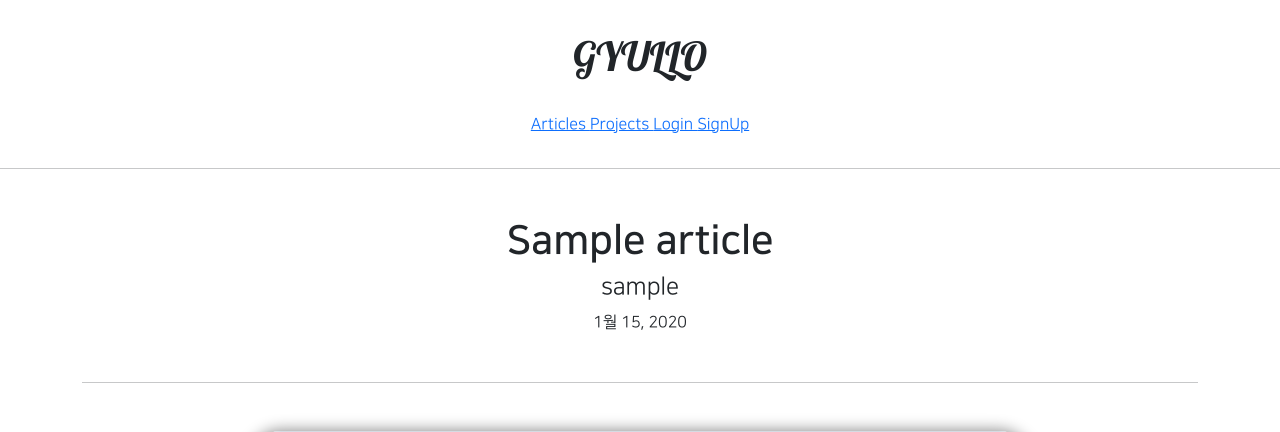
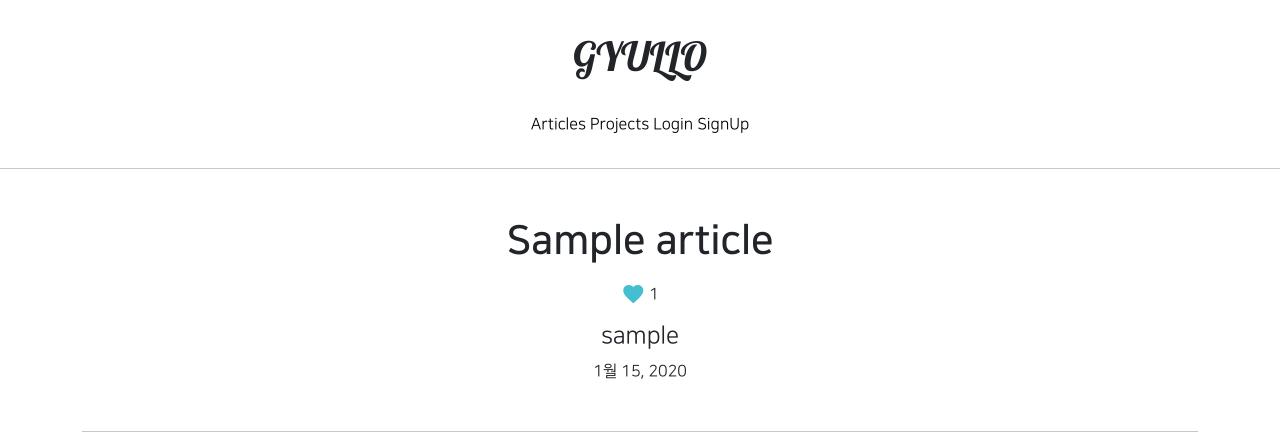
Before and after one commit to gyullo18/gis_1ban_2, a Django app: page /articles/detail/1 in a window 1280 px wide. Shown: the top 432 px of the page. Run offline with Django 3.2, Linux system fonts and the light colour scheme; tables that the repository leaves empty hold one stand-in row (values such as "Sample post"); grey boxes marked "Sample" are stand-in pictures; parts of the project's set-up code (start-up, migrations or seed data) failed here and were passed over; some libraries are stand-ins or nearby versions.

Commit message:
8/25 1ban project2 1

```diff
--- a/articleapp/templates/articleapp/detail.html
+++ b/articleapp/templates/articleapp/detail.html
@@ -8,6 +8,17 @@
             {#       제목/글쓴이/날짜        #}
                {#8/4제목 두껍게#}
             <h1 class="NNS_B">{{ target_article.title }}</h1>
+            {# 8/23 좋아요 추가 #}
+            <div class="my-3">
+                <a href="{% url 'likeapp:article_like' article_pk=target_article.pk %}"
+                    class="material-icons"
+                    style="vertical-align: middle; color: #44bed0">
+                     favorite
+                </a>
+                <span style="vertical-align: middle;">
+                {{ target_article.like }}
+                </span>
+            </div>
             <h4>{{ target_article.writer.profile.nickname }}</h4>
             <p>{{ target_article.created_at }}</p>
         </div>
--- a/likeapp/urls.py
+++ b/likeapp/urls.py
@@ -1,4 +1,10 @@
+
+from django.urls import path
+
+from likeapp.views import LikeArticleView
 # 8/23
+app_name = 'likeapp'
+
 urlpatterns = [
-
+    path('article/<int:article_pk>', LikeArticleView.as_view(), name='article_like')
 ]
--- a/static/base.css
+++ b/static/base.css
@@ -80,3 +80,13 @@
         font-size: 13px;
     }
 }
+
+/*8/25 좋아요 버튼의 a태그*/
+a {
+    text-decoration: none;
+    color: black;
+}
+/*마우스가 올라가있을 때 적용되는 css*/
+a:hover {
+    color: black;
+}
```
Also changed, not shown: likeapp/views.py (+40 -0 lines).
